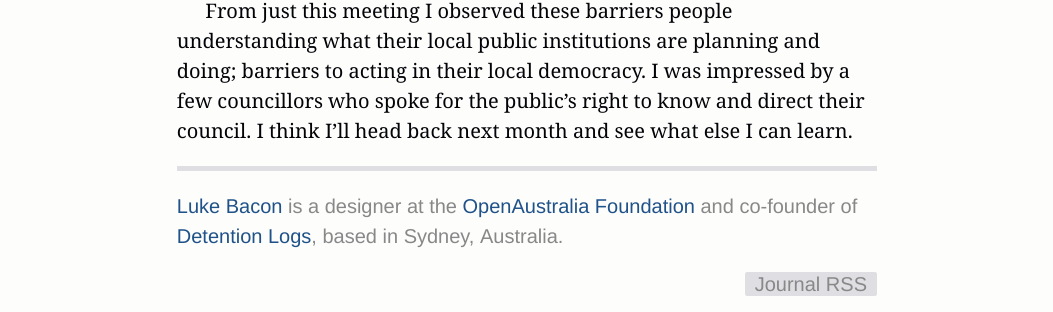
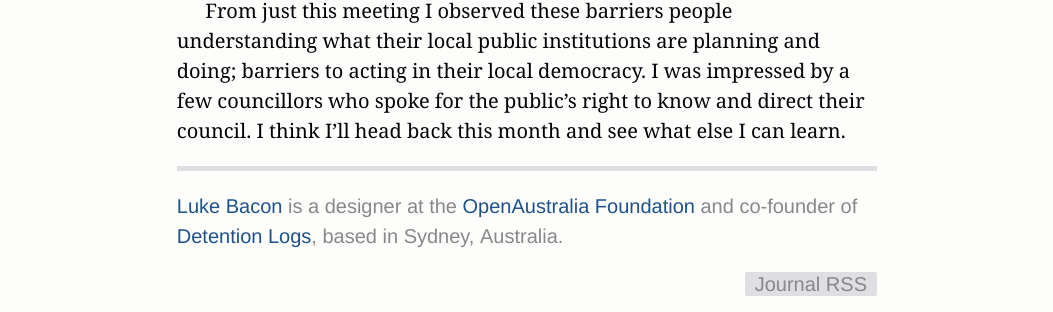
Before and after one commit to equivalentideas/home, a Jekyll site: the page built from _posts/2016-02-29-waverley-council-meeting.markdown, in a window 1280 px wide and 900 px high, scrolled down 2701 px. Shown: the part 263-575 px from the top of the window, without its empty margins (113-1166 px from the left). Built offline with Jekyll 4.4.1, drawn with Linux system fonts in a browser that asks for light colours; nearby versions of some CDN libraries; some of the changed text lies outside the part shown.

Commit message:
Update dates cause I was too lazy to post this

```diff
--- a/_posts/2016-02-29-waverley-council-meeting.markdown
+++ b/_posts/2016-02-29-waverley-council-meeting.markdown
@@ -131,4 +131,4 @@ people understanding what their local public institutions are planning and doing
 barriers to acting in their local democracy.
 I was impressed by a few councillors who spoke for
 the public’s right to know and direct their council.
-I think I'll head back next month and see what else I can learn.
+I think I'll head back this month and see what else I can learn.
```
Also changed, not shown: other parts of _posts/2016-02-29-waverley-council-meeting.markdown (+1 -1 lines).
